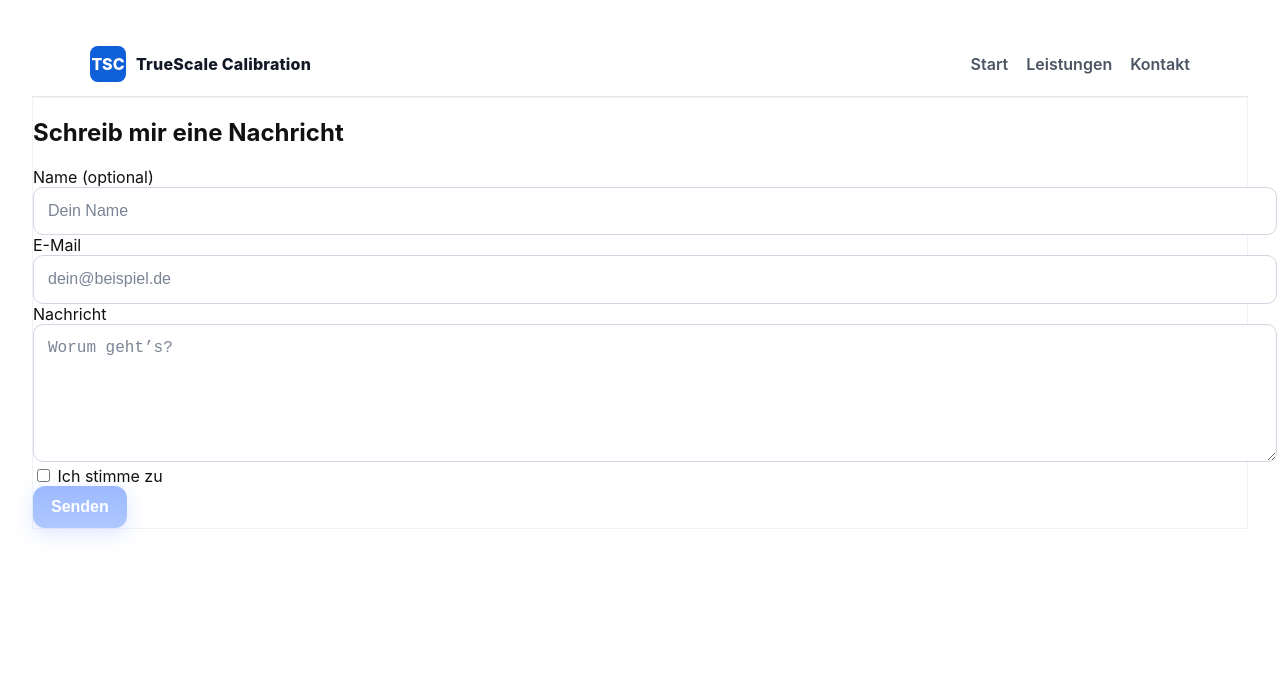
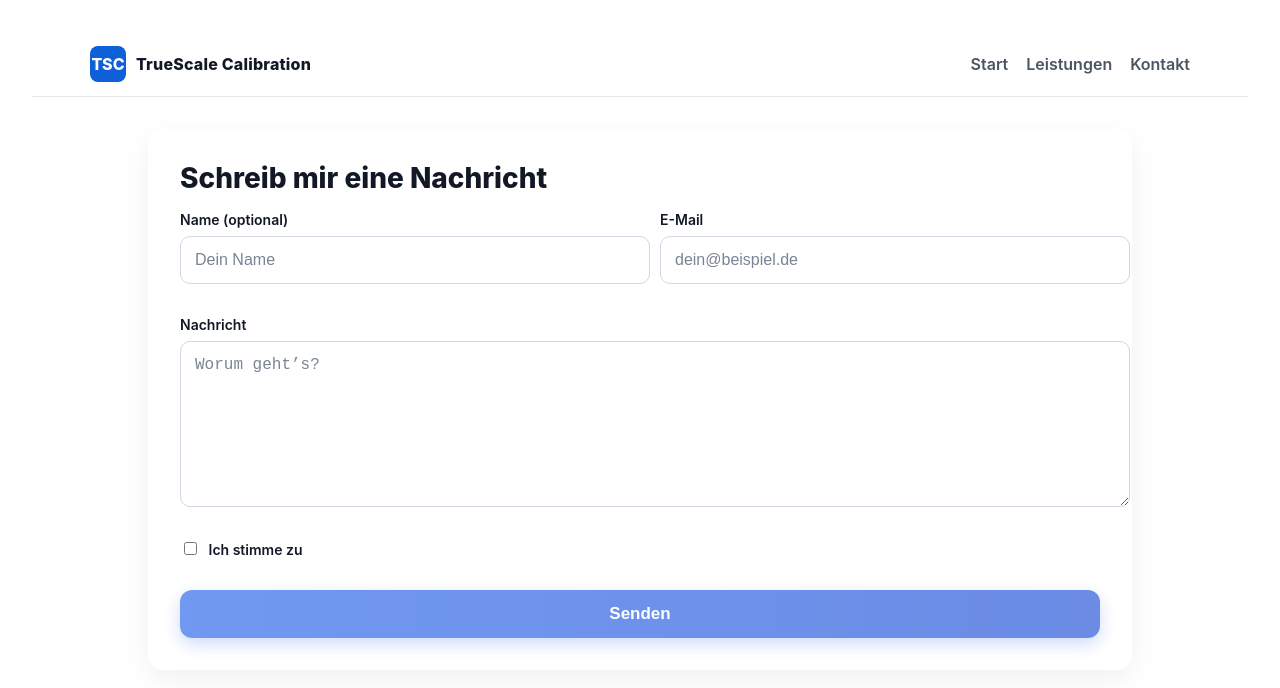
Before and after one commit to Melikjanyan/TrueScaleCalibration, an Angular app: page /kontakt in a window 1280 px wide. Shown: the top 688 px of the page. Built offline with nearby package versions, Linux system fonts and the light colour scheme.

Commit message:
style(contact): 2-Spalten-Layout + Nachricht über volle Breite

```diff
--- a/src/app/pages/contact/contact.component.html
+++ b/src/app/pages/contact/contact.component.html
@@ -1,36 +1,69 @@
 <form class="contact-form" (ngSubmit)="submit()" [formGroup]="form" novalidate>
   <h2 class="form-title">Schreib mir eine Nachricht</h2>
 
+  <!-- GRID: 2 Spalten, Nachricht spannt über beide -->
+  <div class="form-grid" role="group" aria-label="Kontaktformular">
+
+    <!-- Name -->
     <div class="field">
       <label for="name">Name (optional)</label>
-    <input id="name" type="text" formControlName="name" placeholder="Dein Name" />
+      <input
+        id="name"
+        type="text"
+        formControlName="name"
+        placeholder="Dein Name"
+        autocomplete="name" />
     </div>
 
+    <!-- E-Mail -->
     <div class="field">
       <label for="email">E-Mail</label>
-    <input id="email" type="email" formControlName="email" placeholder="dein@beispiel.de" required />
+      <input
+        id="email"
+        type="email"
+        formControlName="email"
+        placeholder="dein@beispiel.de"
+        autocomplete="email"
+        required />
+      <small class="hint error"
+             *ngIf="form.get('email')?.touched && form.get('email')?.invalid">
+        <ng-container *ngIf="form.get('email')?.errors?.['required']">E-Mail ist erforderlich.</ng-container>
+        <ng-container *ngIf="form.get('email')?.errors?.['email']">Bitte eine gültige E-Mail eingeben.</ng-container>
+      </small>
     </div>
 
-  <div class="field">
+    <!-- Nachricht: über beide Spalten -->
+    <div class="field full-row">
       <label for="message">Nachricht</label>
-    <textarea id="message" formControlName="message" rows="5" placeholder="Worum geht’s?" required></textarea>
+      <textarea
+        id="message"
+        formControlName="message"
+        placeholder="Worum geht’s?"
+        rows="6"
+        required></textarea>
     </div>
 
-  <!-- Honeypot: im DOM, aber visuell versteckt -->
+    <!-- Honeypot: im DOM, aber unsichtbar -->
     <div class="sr-only">
       <label for="hp">Telefon</label>
       <input id="hp" type="text" formControlName="hp" tabindex="-1" autocomplete="off" />
     </div>
 
-  <div class="field checkbox">
+    <!-- Checkbox (volle Breite) -->
+    <div class="field full-row checkbox">
       <label><input type="checkbox" formControlName="agree" required /> Ich stimme zu</label>
     </div>
 
+    <!-- Button (volle Breite) -->
+    <div class="full-row">
       <button class="btn" type="submit" [disabled]="sending || form.invalid">
         <span *ngIf="!sending">Senden</span>
         <span *ngIf="sending">Senden…</span>
       </button>
+    </div>
 
-  <p class="alert success" *ngIf="success" aria-live="polite">{{ success }}</p>
-  <p class="alert error" *ngIf="error" aria-live="assertive">{{ error }}</p>
+    <!-- Status -->
+    <p class="alert success full-row" *ngIf="success">{{ success }}</p>
+    <p class="alert error   full-row" *ngIf="error">{{ error }}</p>
+  </div>
 </form>
--- a/src/app/pages/contact/contact.component.scss
+++ b/src/app/pages/contact/contact.component.scss
@@ -1,84 +1,130 @@
-/* --- Lesbarkeit & Kontrast fixen --- */
-.contact-form {
-  background: #fff;                 /* hell & klar */
-  color: #111;                      /* dunkle Standardschrift */
-  border: 1px solid #f0f2f5;
+:root {
+  --text: #111827;
+  --muted: #6b7280;
+  --panel: #fff;
+  --border: #e5e7eb;
+  --accent: #3b82f6;
+  --accent-2: #60a5fa;
+  --ring: rgba(59,130,246,.25);
+  --ok: #16a34a;
+  --danger: #ef4444;
 }
 
-/* Eingabefelder klar lesbar */
+.contact-form {
+  width: min(920px, 92vw);
+  margin: 32px auto;
+  padding: clamp(16px, 4vw, 32px);
+  background: var(--panel);
+  border: 1px solid var(--border);
+  border-radius: 16px;
+  box-shadow: 0 10px 30px rgba(0,0,0,.06);
+  color: var(--text);
+}
+
+.form-title {
+  margin: 0 0 16px;
+  font-size: clamp(22px, 2.6vw, 28px);
+  font-weight: 800;
+}
+
+/* ========= GRID ========= */
+.form-grid {
+  display: grid;
+  grid-template-columns: 1fr 1fr;
+  column-gap: 40px;   /* Abstand zwischen den zwei Feldern */
+  row-gap: 32px;      /* Abstand zur nächsten Zeile (Nachricht) */
+}
+
+
+.full-row { grid-column: 1 / -1; } /* über beide Spalten */
+
+/* ========= FELDER ========= */
+.field { display: grid; gap: 8px; }
+
+label {
+  font-size: 14px;
+  font-weight: 600;
+  color: var(--muted);
+}
+
+/* Inputs / Textarea */
 input[type="text"],
 input[type="email"],
 textarea {
   width: 100%;
   padding: 12px 14px;
+  border: 1.5px solid #d0d7e2;
+  border-radius: 10px;
+  background: #fff;
+  color: var(--text);
   font-size: 16px;
   line-height: 1.4;
-  background: #fff;                 /* weißer Hintergrund */
-  color: #111;                      /* dunkle Schrift */
-  border: 1.5px solid #d0d7e2;      /* gut sichtbarer Rahmen */
-  border-radius: 10px;
   outline: none;
-  transition: border-color .15s, box-shadow .15s, background .15s;
+  transition: border-color .15s, box-shadow .15s;
 }
 
-/* Platzhalter (sichtbar, aber nicht zu dominant) */
+textarea { resize: vertical; min-height: 140px; }
+
 input::placeholder,
-textarea::placeholder {
-  color: #7a8495;
-  opacity: 1;                       /* in manchen Browsern sonst zu blass */
+textarea::placeholder { color: #7a8495; opacity: 1; }
+
+input:focus,
+textarea:focus {
+  border-color: var(--accent);
+  box-shadow: 0 0 0 4px var(--ring);
 }
 
-/* Autofill (Chrome/Safari) – verhindert hellgraue Schrift */
-input:-webkit-autofill,
-textarea:-webkit-autofill {
-  -webkit-text-fill-color: #111 !important;
-  box-shadow: 0 0 0px 1000px #fff inset;
-  transition: background-color 5000s ease-in-out 0s;
+/* Checkbox-Reihe */
+.field.checkbox { align-items: center; }
+.field.checkbox input { margin-right: 8px; }
+
+/* Button */
+.btn {
+  display: block;
+  width: 100%;
+  text-align: center;
+  border: none;
+  border-radius: 12px;
+  padding: 14px 22px;
+  background: linear-gradient(90deg, #2563eb, #1d4ed8); /* kräftigeres Blau */
+  color: #fff;
+  font-weight: 700;
+  font-size: 17px;
+  cursor: pointer;
+  transition: all .2s ease;
+  box-shadow: 0 6px 16px rgba(37, 99, 235, 0.35);
 }
 
-/* Fokus gut sichtbar */
-input:focus,
-textarea:focus {
-  border-color: #5b8cff;
-  box-shadow: 0 0 0 4px rgba(91,140,255,0.25);
-  background: #fff;
+.btn:hover {
+  filter: brightness(1.1);
+  transform: translateY(-1px);
 }
 
-/* Fehlerstatus fett und eindeutig */
-.ng-invalid.ng-touched {
-  border-color: #ff6b6b !important;
-  box-shadow: 0 0 0 3px rgba(255,107,107,0.2) !important;
+.btn:active {
+  transform: translateY(0);
+  box-shadow: 0 3px 10px rgba(37, 99, 235, 0.3);
 }
 
-/* Button gut lesbar */
-.btn {
-  appearance: none;
-  border: none;
-  border-radius: 12px;
-  padding: 12px 18px;
-  background: linear-gradient(180deg, #5b8cff, #7aa4ff);
-  color: #fff;
-  font-weight: 600;
-  font-size: 16px;
-  cursor: pointer;
-  transition: transform .06s, filter .2s;
-  box-shadow: 0 6px 20px rgba(91,140,255,0.35);
+.btn:disabled {
+  opacity: .65;
+  cursor: not-allowed;
 }
-.btn:hover { filter: brightness(1.06); }
-.btn:active { transform: translateY(1px); }
-.btn:disabled { opacity: .6; cursor: not-allowed; }
 
-/* Erfolg/Fehler-Meldungen */
+/* Hinweise/Fehler */
+.hint { font-size: 12px; color: var(--muted); }
+.hint.error { color: var(--danger); }
+
 .alert {
-  margin-top: 12px;
+  margin-top: 6px;
   padding: 10px 12px;
   border-radius: 10px;
   font-size: 14px;
+  border: 1px solid transparent;
 }
-.alert.success { background: #e9fbf3; border: 1px solid #b5e9cf; color: #185f3f; }
-.alert.error   { background: #ffecec; border: 1px solid #ffc5c5; color: #7c1f1f; }
+.alert.success { color: #166534; background: #eaf8f0; border-color: #b9e6c8; }
+.alert.error   { color: #7f1d1d; background: #ffecec; border-color: #ffc5c5; }
 
-/* Screenreader-only für Honeypot */
+/* Screenreader only (Honeypot) */
 .sr-only {
   position: absolute !important;
   width: 1px; height: 1px;
@@ -86,3 +132,9 @@ textarea:focus {
   overflow: hidden; clip: rect(0,0,0,0);
   white-space: nowrap; border: 0;
 }
+
+/* ========= RESPONSIVE ========= */
+@media (max-width: 767px) {
+  .form-grid { grid-template-columns: 1fr; }  /* alles untereinander */
+  .btn { width: 100%; }
+}
```
Lines whose indentation alone changed are shown as unchanged.
